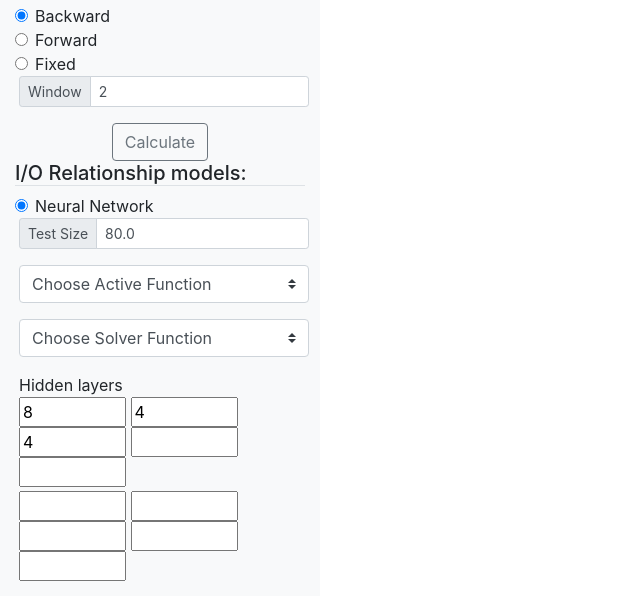
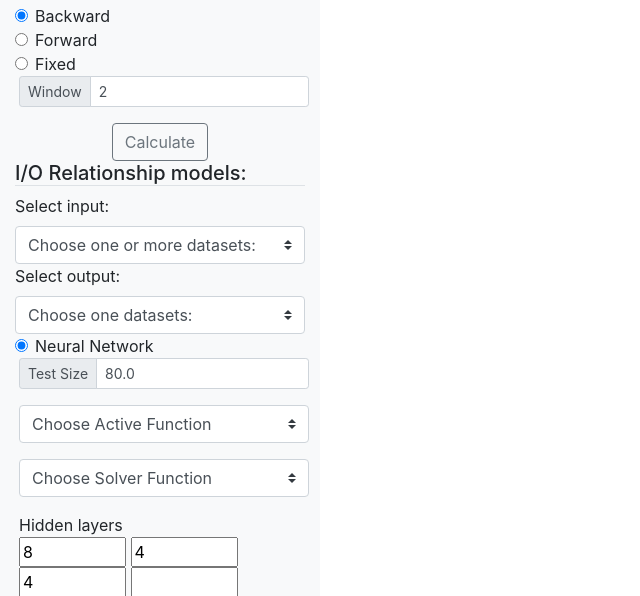
Before and after one commit to AlexSbb/DataAnalyticsPlatform, a Python web app: template templates/index.html in a window 1280 px wide. Shown: the part 631-1227 px from the top of the page, without its empty margins (0-640 px from the left). Run offline with Jinja, Linux system fonts and the light colour scheme; the template is opened without the code that fills it, so the values that code supplies are empty; some libraries are stand-ins or nearby versions.

Commit message:
Adding the data series for the NN

```diff
--- a/templates/index.html
+++ b/templates/index.html
@@ -203,6 +203,17 @@
                 </ul>
                 <h5 class="border-bottom"> I/O Relationship models:</h5>
                 <ul class="nav flex-column">
+                    <label>Select input:   </label>
+                    <select class="custom-select" id="selectDataSetNNInput" onchange="onChangeselectDataSet()">
+                        <option selected>Choose one or more datasets:</option>
+                        <!-- <option value="1">One</option> -->
+                    </select>
+                    <label>Select output:   </label>
+                    <select class="custom-select " id="selectDataSetNNOutput" onchange="onChangeselectDataSet()">
+                        <option selected>Choose one datasets:</option>
+                        <!-- <option value="1">One</option> -->
+                    </select>
+
                     <!-- Neural Network -->
                     <li class="nav-item">
                         <div class="form-check">
@@ -466,6 +477,7 @@
 
     //add options to a dropdown menu
     function addOptionsToSelectDataset(dataSetsNames) {
+
         var selectDataSet = document.getElementById("selectDataSet");
         removeOptions(selectDataSet)
         var option= document.createElement("option");
```
Also changed, not shown: 1 other file.
